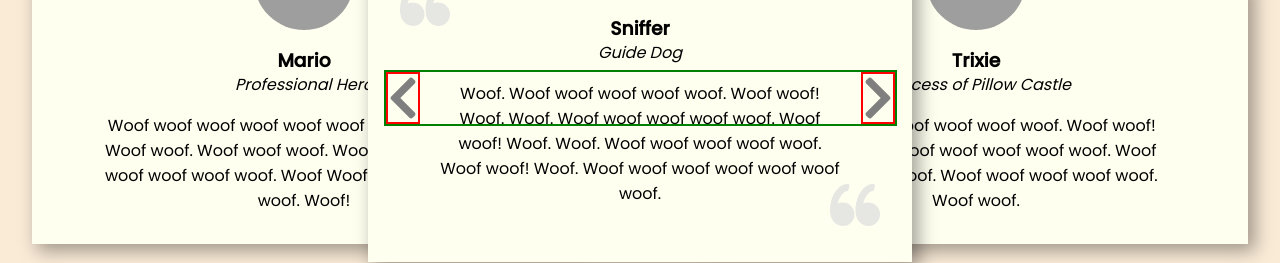
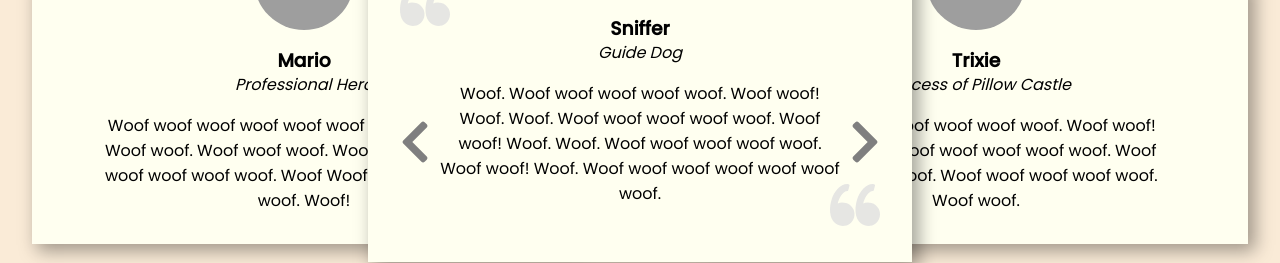
Before and after one commit to melodymastache/react-testimonials-carousel, a React (Create React App) app: page / in a window 1280 px wide. Shown: the part 132-395 px from the top of the page. Built offline with nearby package versions, Linux system fonts and the light colour scheme; grey boxes are pictures that could not be loaded.

Commit message:
overflow and arrow placement still misbehaving

```diff
--- a/src/components/Carousel.css
+++ b/src/components/Carousel.css
@@ -8,11 +8,11 @@ body {
 }
 
 @media screen and (max-width: 700px) {
-  .left {
+  .leftCard {
     display: none;
   }
 
-  .right {
+  .rightCard {
     display: none;
   }
 }
@@ -44,12 +44,12 @@ body {
   -webkit-box-shadow: 6px 6px 17px 1px rgba(0, 0, 0, 0.36);
 }
 
-.left {
+.leftCard {
   margin-right: -15em;
   margin-top: 7em;
 }
 
-.right {
+.rightCard {
   margin-left: -15em;
   margin-top: 7em;
 }
@@ -66,17 +66,13 @@ body {
 }
 
 .arrow-container {
-  margin-top: -9.5em;
-  margin-left: -1em;
+  margin-top: -6.5em;
   display: flex;
   justify-content: space-between;
-  width: 106%;
-  border: 2px green solid;
 }
 
 .arrow {
   height: 3em;
-  border: 2px red solid;
 }
 
 .name {
@@ -86,6 +82,7 @@ body {
 
 p {
   padding: 0em 2.5em;
+  overflow: hidden;
 }
 
 .tracker {
--- a/src/components/Carousel.js
+++ b/src/components/Carousel.js
@@ -83,7 +83,7 @@ class Carousel extends React.Component {
         return (
             <div className="carousel-container">
                 <div className="cards">
-                    <div className="card left">
+                    <div className="card leftCard">
                         <img className="avatars" src={items[this.state.leftCard].imgSrc} alt="avatar"></img>
                         <div className="text">
                             <h3 className="name">{items[this.state.leftCard].name} </h3>
@@ -103,7 +103,7 @@ class Carousel extends React.Component {
                             </div>
                         </div>
                     </div>
-                    <div className="card right">
+                    <div className="card rightCard">
                         <img className="avatars" src={items[this.state.rightCard].imgSrc} alt="avatar"></img>
                         <div className="text">
                             <h3 className="name">{items[this.state.rightCard].name}</h3>
```
